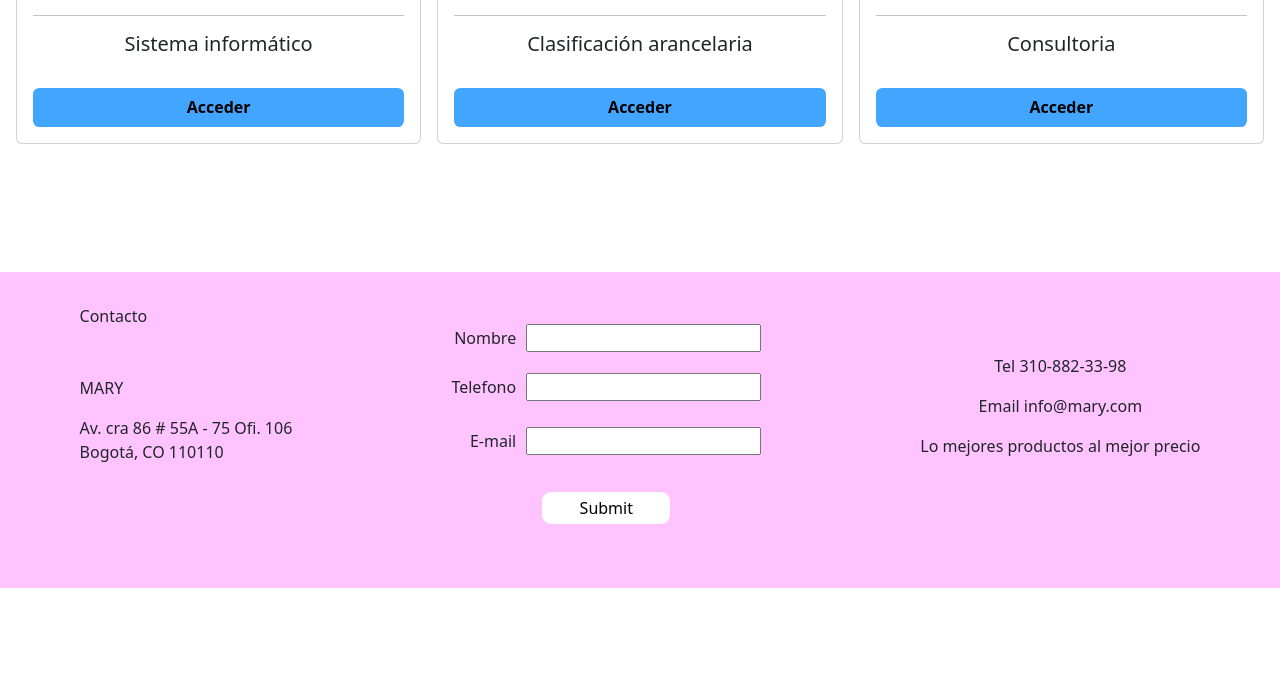
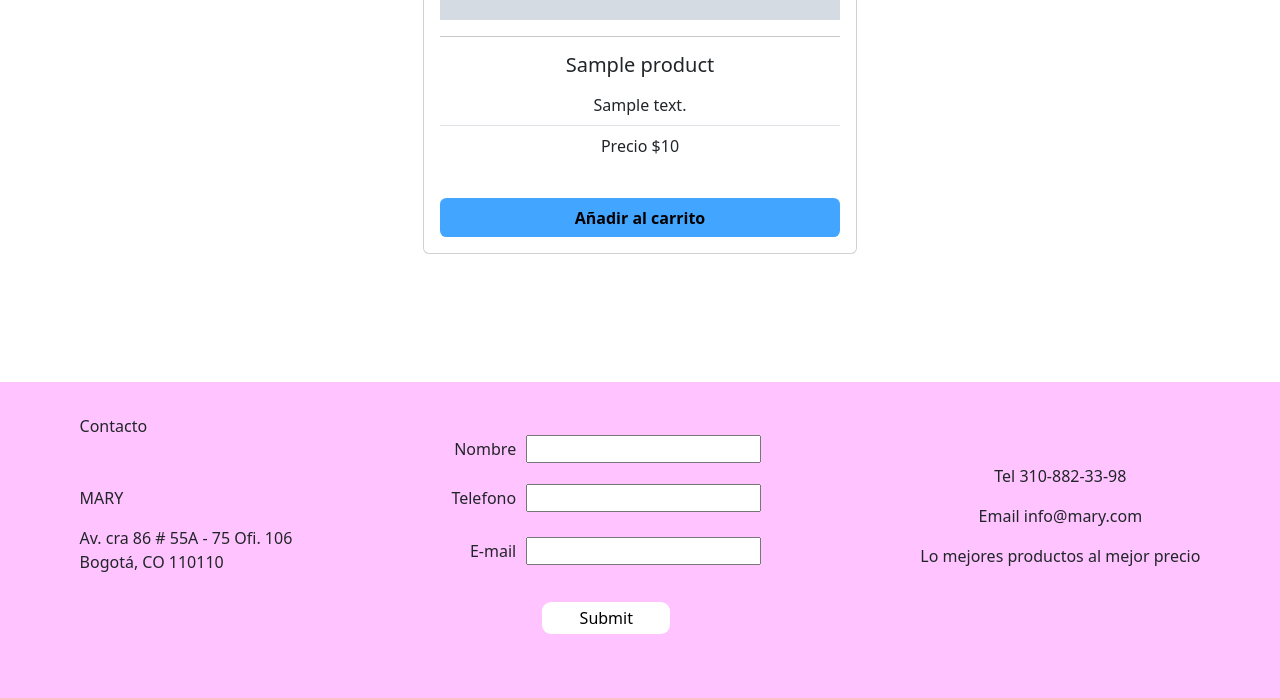
Before and after one commit to ju4ndrc/E-commerce, a FastAPI app: template templates/home.html in a window 1280 px wide. Shown: the part 1695-2393 px from the top of the page. Before the commit the page ends 2283 px from the top, so only its background shows below. Run offline with FastAPI, Linux system fonts and the light colour scheme; the template is opened without the code that fills it: most values are stand-ins (such as "Sample title", 1, 10 or a date in 2020); grey boxes marked "Sample" are stand-in pictures.

Commit message:
[!]Fixing products router for use html response in home component

```diff
--- a/templates/components/card_productsComponent.html
+++ b/templates/components/card_productsComponent.html
@@ -2,29 +2,20 @@
 <section class="section-servicios">
     <h2>Nuestros Productos</h2>
     <div class="servicios" id="servicios">
+    {% for product in products %}
         <div class="card">
             <div class="card-body">
-                <img src="./images/Servicio01.png" class="card-img-top" alt="...">
+                <img src="{{product.img}}" class="card-img-top" alt="{{product.name}}">
                 <hr size="2px" color="back" />
-                <h5 class="card-title">Sistema informático</h5>
-                <a href="login.html" class="btn btn-access-now" target="_self">Acceder</a>
+                <h5 class="card-title">{{product.name}}</h5>
+                <ul class="list-group list-group-flush">
+                    <li class="list-group-item">{{product.description}}</li>
+                    <li class="list-group-item">Precio ${{product.price}}</li>
+                </ul>
+                <a href="login.html" class="btn btn-access-now" target="_self">Añadir al carrito</a>
             </div>
         </div>
-        <div class="card">
-            <div class="card-body">
-                <img src="./images/Servicio-02.png" class="card-img-top" alt="...">
-                <hr size="2px" color="back" />
-                <h5 class="card-title">Clasificación arancelaria</h5>
-                <a href="login.html" class="btn btn-access-now" target="_self">Acceder</a>
-            </div>
-        </div>
-        <div class="card">
-            <div class="card-body">
-                <img src="./images/servicio03.png" class="card-img-top" alt="...">
-                <hr size="2px" color="back" />
-                <h5 class="card-title">Consultoria</h5>
-                <a href="login.html" class="btn btn-access-now" target="_self">Acceder</a>
-            </div>
-        </div>
+
+    {% endfor %}
     </div>
 </section>
--- a/templates/home.html
+++ b/templates/home.html
@@ -1,5 +1,4 @@
 {%extends 'base.html'%}
-
 {% block content %}
         {%include 'utils/carousel.html'%}
         {%include 'components/about-usComponent.html'%}
```
Also changed, not shown: templates/products_components/show_products.html (+4 -3 lines).
